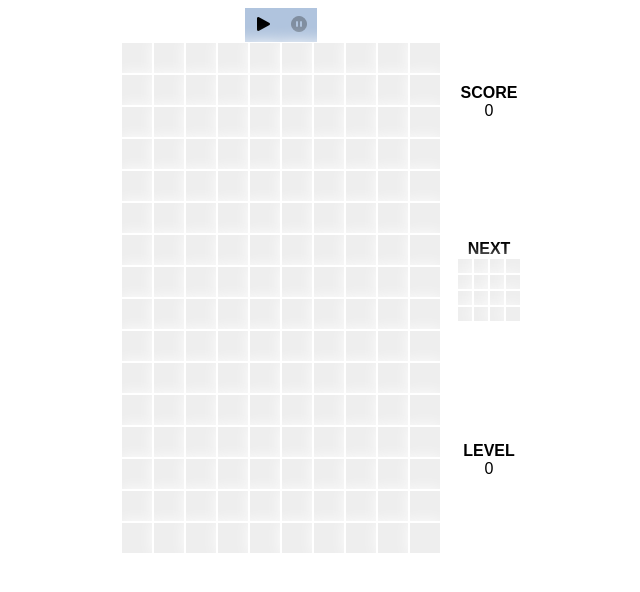
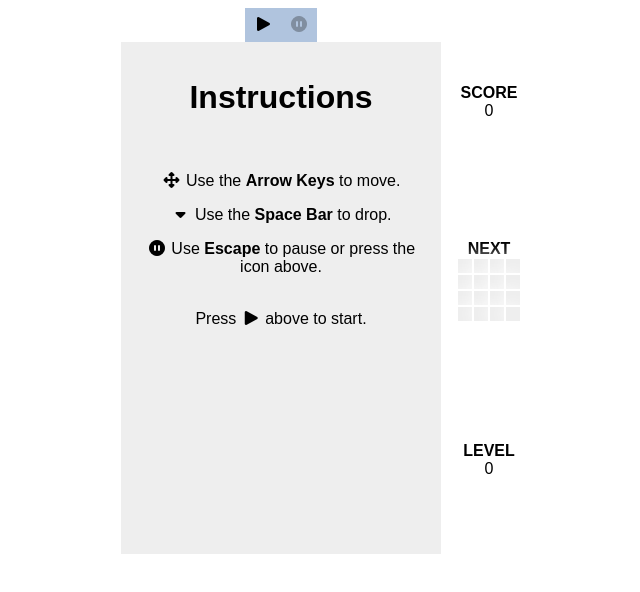
Before and after one commit to flntzr/tetrjs, a React app: page / in a window 1280 px wide. Shown: the top 592 px of the page, without its empty margins (311-951 px from the left). Built offline with nearby package versions, Linux system fonts and the light colour scheme.

Commit message:
Add instructions on how to play.

```diff
--- a/components/App.jsx
+++ b/components/App.jsx
@@ -3,12 +3,23 @@ import MainPane from './MainPane.jsx';
 import LevelPane from './LevelPane.jsx'
 import ScorePane from './ScorePane.jsx';
 import NextPane from './NextPane.jsx';
+import SettingsPane from './SettingsPane.jsx';
+import InstructionsPane from './InstructionsPane.jsx'
+import KeyPressListeners from './CommandPressHandler.jsx';
+import GameTick from './GameTick.jsx'
+import {connect} from 'react-redux';
 
-export default class App extends React.Component {
+class App extends React.Component {
     render() {
+        const centerPane = this.props.hasGameStarted && !this.props.isGamePaused ? <MainPane/> : <InstructionsPane/>
         return (
             <div id="tetrjs-container">
-                <MainPane/>
+                <div>
+                    <SettingsPane/>
+                    <KeyPressListeners/>
+                    <GameTick/>
+                    {centerPane}
+                </div>
                 <div id="info-group">
                     <ScorePane/>
                     <NextPane/>
@@ -18,3 +29,12 @@ export default class App extends React.Component {
         );
     }
 }
+
+const mapStateToProps = (state) => {
+    return {
+        hasGameStarted: state.hasGameStarted,
+        isGamePaused: state.isGamePaused,
+    }
+}
+
+export default connect(mapStateToProps, null)(App);
--- /dev/null
+++ b/components/InstructionsPane.jsx
@@ -0,0 +1,17 @@
+import React from 'react';
+
+export default class InstructionsPane extends React.Component {
+    render() {
+        return (
+            <div id="instructions-pane" className="pane">
+                <h1>Instructions</h1>
+                <br/>
+                <p><i className="fas fa-arrows-alt"></i> Use the <b>Arrow Keys</b> to move.</p>
+                <p><i className="fas fa-caret-down"></i> Use the <b>Space Bar</b> to drop.</p>
+                <p><i className="fas fa-pause-circle"></i> Use <b>Escape</b> to pause or press the icon above.</p>
+                <br/>
+                Press <i className="fas fa-play"></i> above to start.
+            </div>
+        );
+    }
+}
--- a/components/MainPane.jsx
+++ b/components/MainPane.jsx
@@ -1,10 +1,7 @@
 import React from 'react';
 import GridBlock from './Block.jsx';
 import {connect} from 'react-redux';
-import {SHAPES, EMPTY_SHAPE, GRID_WIDTH, GRID_HEIGHT, SHAPE_SIZE} from './Constants.jsx';
-import SettingsPane from './SettingsPane.jsx';
-import KeyPressListeners from './CommandPressHandler.jsx';
-import GameTick from './GameTick.jsx'
+import {SHAPES, GRID_WIDTH, GRID_HEIGHT, SHAPE_SIZE} from './Constants.jsx';
 
 class MainPane extends React.Component {
     render() {
@@ -15,9 +12,6 @@ class MainPane extends React.Component {
         }
         return (
             <div>
-                <SettingsPane/>
-                <KeyPressListeners/>
-                <GameTick/>
                 <div id="main-pane" className="pane">
                     {blocks}
                 </div>
--- a/main.scss
+++ b/main.scss
@@ -63,9 +63,14 @@
         }
     }
 
-    #main-pane {
+    @mixin main-block-size {
         width: 20em;
         height: 32em;
+        box-sizing: border-box;
+    }
+
+    #main-pane {
+        @include main-block-size();
         display: flex;
         flex-wrap: wrap;
 
@@ -73,6 +78,12 @@
             width: calc(100% / 10);
             height: calc(100% / 16);
         }
+    }
+
+    #instructions-pane {
+        @include main-block-size();
+        background-color: #EEEEEE;
+        padding: 1em;
     }
 
     #next-pane #next-block-preview {
```
